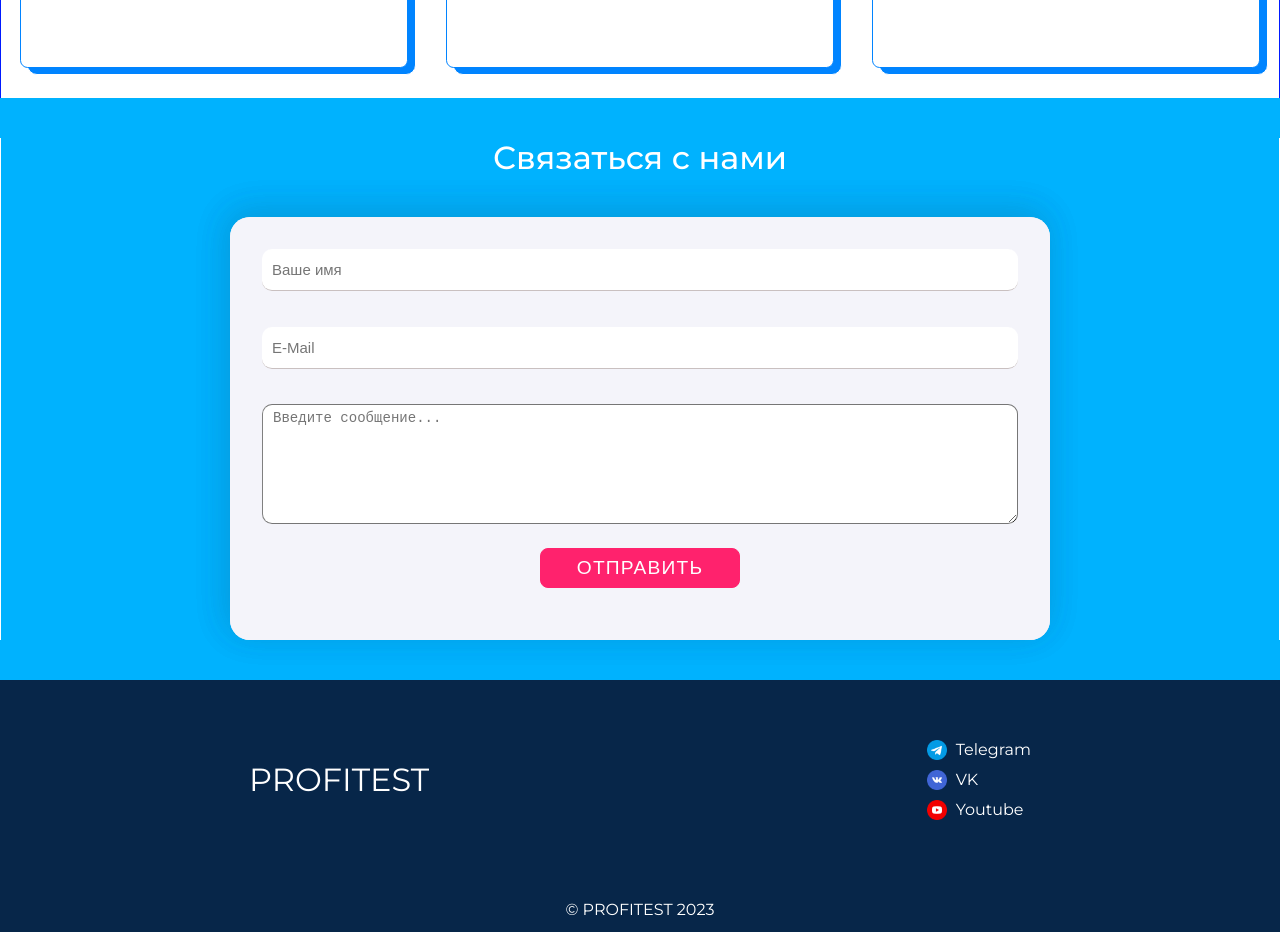
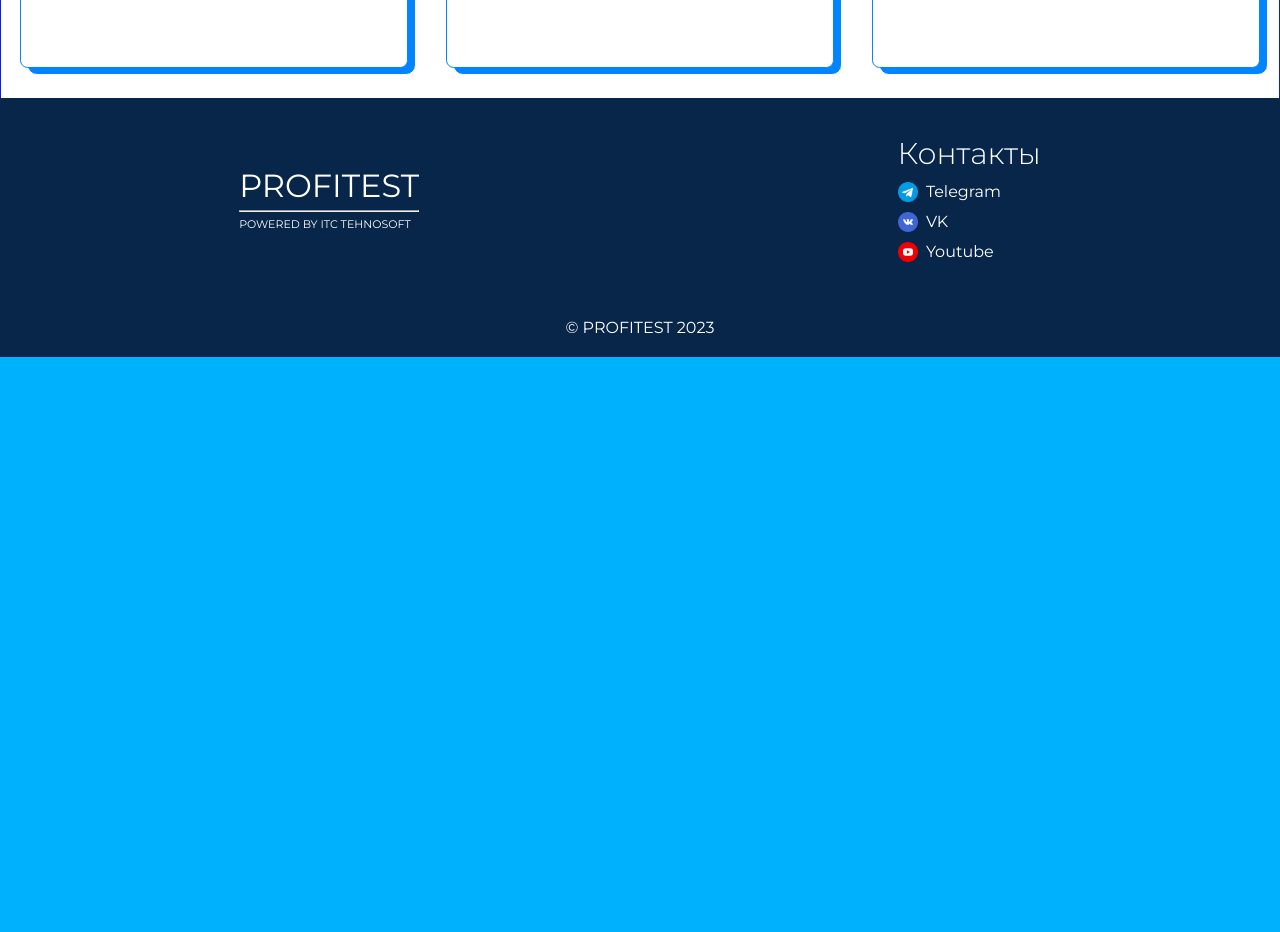
Before and after one commit to S-DevTeam-CtOTES/ProfiTest2.0, a React (Create React App) app in the folder client/: page / in a window 1280 px wide. Shown: the part 2400-3332 px from the top of the page. After the commit the page ends 2757 px from the top, so only its background shows below. Built offline with nearby package versions, Linux system fonts and the light colour scheme.

Commit message:
Fixed footer module

```diff
--- a/client/src/Components/Lending/ContactForm/Form.css
+++ b/client/src/Components/Lending/ContactForm/Form.css
@@ -1,3 +1,8 @@
+.conteiner-white {
+  border-left: 1px solid #ffffff;
+  border-right: 1px solid #ffffff;
+  z-index: 10;
+}
 .contacts {
   margin: 40px 0;
   color: #fff;
--- a/client/src/Components/Lending/Footer/Footer.css
+++ b/client/src/Components/Lending/Footer/Footer.css
@@ -20,6 +20,11 @@
 .footer__socials {
     color: #fff;
 }
+.footer__socials h1 {
+    font-size: 30px;
+    margin-bottom: 10px;
+    font-weight: 300;
+}
 .footer__links {
     display: flex;
     gap: 10px;
@@ -33,3 +38,11 @@
     display: flex;
     color: #fff;
 }
+.powered {
+    font-size: 11px;
+    text-transform: uppercase;
+}
+.footer__logo hr {
+    margin: 5px 0;
+    height: 1px;
+}
--- a/client/src/Components/Lending/Footer/Footer.jsx
+++ b/client/src/Components/Lending/Footer/Footer.jsx
@@ -12,8 +12,11 @@
             <div className="footer__container " id='contacts'>
                 <div className="footer__logo">
                     <a href="/">PROFITEST</a>
+                    <hr />
+                    <p className='powered'>Powered by <a className='powered' href="https://tehnosoft.site">ITC Tehnosoft</a></p>
                 </div>
                 <div className="footer__socials">
+                    <h1>Контакты</h1>
                     <div className="footer__links">
                         <a href="https://t.me/profitestnews" className="footer__links-item" target="_blank">
                             <img className='social-icon' src={telegram} alt="Telegram" />
--- a/client/src/Components/Lending/Lending.jsx
+++ b/client/src/Components/Lending/Lending.jsx
@@ -36,7 +36,7 @@
                 <Explore/>
                 <Curce/>
                 <Reviews/>
-                <ContactForm />
+                {/* <ContactForm /> */}
                 {/* <Team /> */}
                 <Footer/>
                 <Copyright />
```
Also changed, not shown: 2 other files (tests, documents, lock files or other folders).
